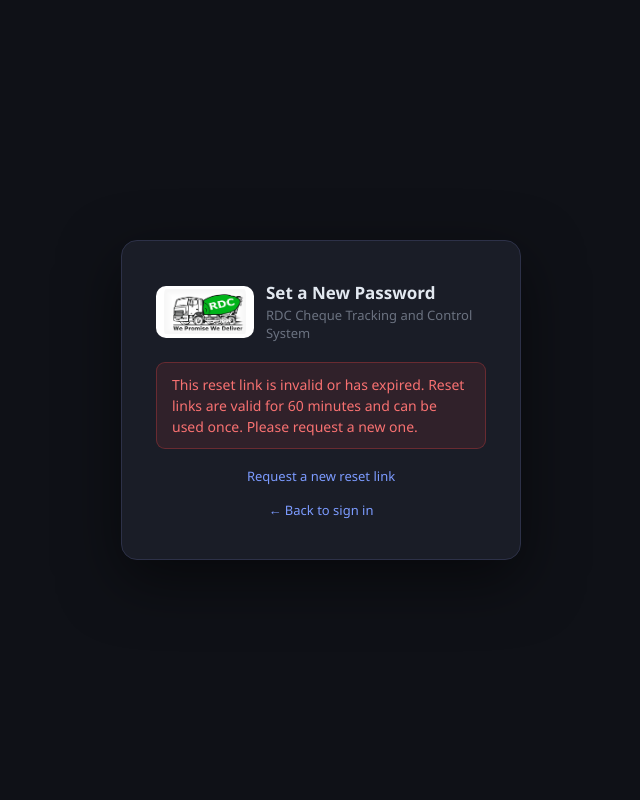
After one commit to drbhoon/rdc-cheque-ocr, a Flask app: page /reset in a window 1280 px wide. The commit adds this page. Shown: the whole page, without its empty margins (319-959 px from the left). Run offline with Flask 3, Linux system fonts and the light colour scheme; some libraries are stand-ins or nearby versions.

Commit message:
Self-service password reset + ADMIN_EMAILS guaranteed admins
Forgot password: a "Forgot password" link on the login page. /forgot
emails a single-use, 60-minute reset link (secure random token, only its
SHA-256 stored); /reset sets a new password. Anti-enumeration: the same
confirmation shows whether or not the email has an account. Reuses the
existing SMTP; link base from APP_BASE_URL (defaults to https://<host>).

ADMIN_EMAILS (comma-separated) is ensured to be active HO_ADMIN on every
startup: existing accounts promoted (password untouched), missing ones
created with Welcome@123 + forced first-login change. Grants admin via
env + redeploy without DB access. DEFAULT_PASSWORD moved to module top so
init_db can use it at import time.

Co-Authored-By: Claude Fable 5 <noreply@anthropic.com>

```diff
--- a/app.py
+++ b/app.py
@@ -4,10 +4,12 @@ import json
 import base64
 import io
 import smtplib
+import secrets
+import hashlib
 from email.mime.text import MIMEText
 from email.mime.multipart import MIMEMultipart
 from functools import wraps
-from datetime import date, datetime, timedelta
+from datetime import date, datetime, timedelta, timezone
 from flask import (Flask, request, jsonify, render_template, send_file,
                    session, redirect, url_for)
 from werkzeug.security import generate_password_hash, check_password_hash
@@ -31,6 +33,11 @@ def landing_for(role):
 
 ALLOWED_EXTENSIONS = {"png", "jpg", "jpeg", "webp", "bmp", "pdf"}
 STAFF_EXTENSIONS = {"xlsx", "xls"}
+
+# Initial password for bulk-provisioned logins — forced change at first login.
+DEFAULT_PASSWORD = "Welcome@123"
+# Minutes a password-reset link stays valid.
+RESET_TOKEN_TTL_MIN = 60
 
 _client = None
 
@@ -223,6 +230,9 @@ def init_db():
         # Bulk-provisioned logins must set their own password at first login
         cur.execute("ALTER TABLE users ADD COLUMN IF NOT EXISTS "
                     "must_change_password BOOLEAN NOT NULL DEFAULT FALSE")
+        # Self-service password reset (Forgot password): single-use, time-limited token
+        cur.execute("ALTER TABLE users ADD COLUMN IF NOT EXISTS reset_token_hash TEXT")
+        cur.execute("ALTER TABLE users ADD COLUMN IF NOT EXISTS reset_token_expires TIMESTAMPTZ")
 
         # Change / edit log (freeze overrides, staff-master edits, user changes)
         cur.execute("""
@@ -254,6 +264,30 @@ def init_db():
             else:
                 print("[DB] No users yet and ADMIN_EMAIL/ADMIN_PASSWORD not set — "
                       "set them to seed the first admin.")
+
+        # Guaranteed admins: every email in ADMIN_EMAILS (comma-separated) is
+        # ensured to be an active HO_ADMIN. Existing accounts are promoted
+        # (password untouched); missing ones are created with the default
+        # password and must change it at first login. Runs every startup so it
+        # survives DB resets and lets an admin be added by env + redeploy.
+        for em in (os.environ.get("ADMIN_EMAILS") or "").split(","):
+            em = em.strip().lower()
+            if not em or "@" not in em:
+                continue
+            cur.execute("SELECT id, role, active FROM users WHERE LOWER(email)=%s", (em,))
+            row = cur.fetchone()
+            if row:
+                if row[1] != "HO_ADMIN" or not row[2]:
+                    cur.execute("UPDATE users SET role='HO_ADMIN', active=TRUE WHERE id=%s", (row[0],))
+                    print(f"[DB] Promoted {em} to active HO_ADMIN (ADMIN_EMAILS)")
+            else:
+                cur.execute(
+                    "INSERT INTO users (email, name, password_hash, role, must_change_password) "
+                    "VALUES (%s,%s,%s,'HO_ADMIN',TRUE)",
+                    (em, em.split("@")[0], generate_password_hash(DEFAULT_PASSWORD)),
+                )
+                print(f"[DB] Created HO_ADMIN login {em} (ADMIN_EMAILS; default password, "
+                      "must change at first login)")
 
         conn.commit()
         cur.close()
@@ -477,6 +511,114 @@ def login():
     return redirect(nxt)
 
 
+def app_base_url():
+    """Public base URL for links in emails. Behind the nginx TLS proxy the
+    public scheme is https and request.host is the domain; APP_BASE_URL overrides."""
+    b = (os.environ.get("APP_BASE_URL") or "").strip().rstrip("/")
+    return b or f"https://{request.host}"
+
+
+@app.route("/forgot", methods=["GET", "POST"])
+def forgot_password():
+    if request.method == "GET":
+        return render_template("forgot.html")
+
+    email = (request.form.get("email") or "").strip().lower()
+    # Always show the same confirmation, so this can't be used to discover which
+    # emails have accounts.
+    generic = render_template("forgot.html", sent=True, email=email)
+    if not email or "@" not in email:
+        return generic
+
+    conn = get_db()
+    try:
+        cur = conn.cursor()
+        cur.execute("SELECT id, name FROM users WHERE LOWER(email)=%s AND active", (email,))
+        row = cur.fetchone()
+        if row:
+            raw = secrets.token_urlsafe(32)
+            token_hash = hashlib.sha256(raw.encode()).hexdigest()
+            expires = datetime.now(timezone.utc) + timedelta(minutes=RESET_TOKEN_TTL_MIN)
+            cur.execute("UPDATE users SET reset_token_hash=%s, reset_token_expires=%s WHERE id=%s",
+                        (token_hash, expires, row[0]))
+            conn.commit()
+            link = f"{app_base_url()}/reset?token={raw}"
+            html = (
+                f"<p>Hello {row[1] or ''},</p>"
+                f"<p>A password reset was requested for your RDC Cheque Tracking and Control "
+                f"System login. Click the link below to set a new password. It is valid for "
+                f"{RESET_TOKEN_TTL_MIN} minutes and can be used once.</p>"
+                f'<p><a href="{link}">{link}</a></p>'
+                f"<p>If you did not request this, you can ignore this email — your password "
+                f"will not change.</p>"
+            )
+            try:
+                send_email(email, "Reset your PDC Cheque Tracker password", html)
+            except Exception as e:
+                # Don't leak SMTP state to the browser; surface it in the logs only.
+                print(f"[FORGOT] could not send reset email to {email}: {e}")
+        cur.close()
+    finally:
+        conn.close()
+    return generic
+
+
+def _user_for_reset_token(token):
+    """Return (id, email) for a valid, unexpired reset token, else None."""
+    if not token:
+        return None
+    token_hash = hashlib.sha256(token.encode()).hexdigest()
+    conn = get_db()
+    try:
+        cur = conn.cursor()
+        cur.execute("SELECT id, email, reset_token_expires FROM users "
+                    "WHERE reset_token_hash=%s AND active", (token_hash,))
+        row = cur.fetchone()
+        cur.close()
+    finally:
+        conn.close()
+    if not row or not row[2] or row[2] < datetime.now(timezone.utc):
+        return None
+    return (row[0], row[1])
+
+
+@app.route("/reset", methods=["GET", "POST"])
+def reset_password():
+    token = (request.values.get("token") or "").strip()
+    who = _user_for_reset_token(token)
+
+    if request.method == "GET":
+        return render_template("reset.html", token=token, valid=bool(who))
+
+    def fail(msg, code=400):
+        return render_template("reset.html", token=token, valid=bool(who), error=msg), code
+
+    if not who:
+        return render_template("reset.html", valid=False), 400
+    new     = request.form.get("new") or ""
+    confirm = request.form.get("confirm") or ""
+    if len(new) < 8:
+        return fail("New password must be at least 8 characters.")
+    if new != confirm:
+        return fail("New password and confirmation do not match.")
+    if new == DEFAULT_PASSWORD:
+        return fail("Please choose a password different from the default one.")
+
+    conn = get_db()
+    try:
+        cur = conn.cursor()
+        cur.execute(
+            "UPDATE users SET password_hash=%s, must_change_password=FALSE, "
+            "reset_token_hash=NULL, reset_token_expires=NULL WHERE id=%s",
+            (generate_password_hash(new), who[0]),
+        )
+        conn.commit()
+        cur.close()
+    finally:
+        conn.close()
+    return redirect(url_for("login", reset="1"))
+
+
 @app.before_request
 def _force_password_change():
     """Users provisioned with the default password can do nothing else until
@@ -540,9 +682,6 @@ def logout():
 # ── Routes: user management (HO Admin only) ───────────────────────────────────
 
 USER_COLS = ["id", "email", "name", "role", "active", "created_at"]
-
-# Initial password for bulk-provisioned logins — forced change at first login.
-DEFAULT_PASSWORD = "Welcome@123"
 
 
 @app.route("/users/bulk-logins", methods=["POST"])
--- /dev/null
+++ b/templates/reset.html
@@ -0,0 +1,58 @@
+<!DOCTYPE html>
+<html lang="en">
+<head>
+  <meta charset="UTF-8" />
+  <meta name="viewport" content="width=device-width, initial-scale=1.0" />
+  <title>Reset Password — RDC Cheque Tracking and Control System</title>
+  <style>
+    *, *::before, *::after { box-sizing: border-box; margin: 0; padding: 0; }
+    body { font-family: 'Segoe UI', system-ui, sans-serif; background: #0f1117; color: #e2e8f0;
+      min-height: 100vh; display: flex; align-items: center; justify-content: center; padding: 24px; }
+    .card { background: #1a1d27; border: 1px solid #2d3148; border-radius: 16px; padding: 40px 34px;
+      width: 100%; max-width: 400px; box-shadow: 0 20px 60px rgba(0,0,0,0.5); }
+    .logo { display: flex; align-items: center; gap: 12px; margin-bottom: 20px; }
+    .logo img { height: 52px; background: #fff; border-radius: 10px; padding: 3px 8px; object-fit: contain; }
+    .logo h1 { font-size: 17px; font-weight: 700; }
+    .logo p { font-size: 13px; color: #6b7280; margin-top: 2px; }
+    label { display: block; font-size: 12px; font-weight: 600; text-transform: uppercase;
+      letter-spacing: .6px; color: #6b7280; margin: 16px 0 6px; }
+    input { width: 100%; background: #0f1117; border: 1px solid #2d3148; border-radius: 8px;
+      padding: 11px 14px; color: #e2e8f0; font-size: 14px; outline: none; transition: border-color .2s; }
+    input:focus { border-color: #4f6ef7; }
+    .btn { margin-top: 22px; width: 100%; padding: 13px; background: linear-gradient(135deg,#4f6ef7,#7c3aed);
+      border: none; border-radius: 10px; color: #fff; font-size: 15px; font-weight: 600; cursor: pointer; }
+    .err { margin-top: 18px; font-size: 14px; padding: 11px 15px; border-radius: 9px;
+      background: rgba(239,68,68,0.1); color: #f87171; border: 1px solid rgba(239,68,68,0.3); line-height: 1.5; }
+    .hint { font-size: 12px; color: #6b7280; margin-top: 6px; }
+    .back { margin-top: 16px; text-align: center; font-size: 13px; }
+    .back a { color: #7c9bff; text-decoration: none; }
+  </style>
+</head>
+<body>
+  <div class="card">
+    <div class="logo">
+      <img src="/static/rdc-logo.jpg" alt="RDC — We Promise We Deliver" />
+      <div><h1>Set a New Password</h1><p>RDC Cheque Tracking and Control System</p></div>
+    </div>
+    {% if valid %}
+    <form method="POST" action="/reset">
+      <input type="hidden" name="token" value="{{ token }}" />
+      <label for="new">New password</label>
+      <input type="password" id="new" name="new" autocomplete="new-password" minlength="8" required autofocus />
+      <div class="hint">At least 8 characters. Don't reuse the default password.</div>
+      <label for="confirm">Confirm new password</label>
+      <input type="password" id="confirm" name="confirm" autocomplete="new-password" minlength="8" required />
+      <button class="btn" type="submit">Save new password</button>
+    </form>
+    {% if error %}<div class="err">⚠ {{ error }}</div>{% endif %}
+    {% else %}
+    <div class="err">
+      This reset link is invalid or has expired. Reset links are valid for 60 minutes and
+      can be used once. Please request a new one.
+    </div>
+    <div class="back" style="margin-top:18px;"><a href="/forgot">Request a new reset link</a></div>
+    {% endif %}
+    <div class="back"><a href="/login">← Back to sign in</a></div>
+  </div>
+</body>
+</html>
```
Also changed, not shown: templates/forgot.html (added, +54 -0 lines), templates/login.html (+8 -0 lines), 1 other file.
